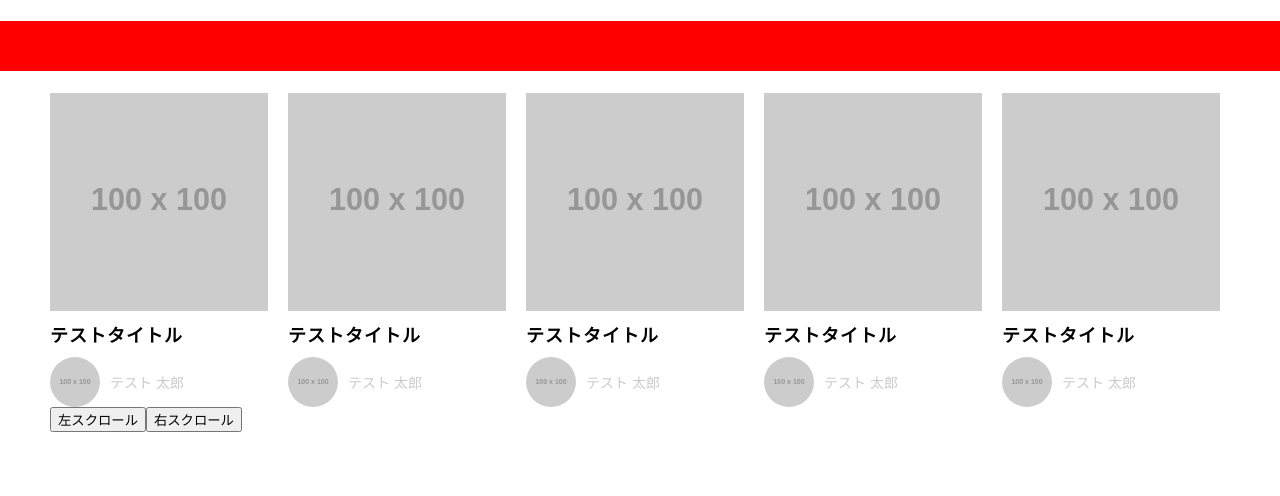
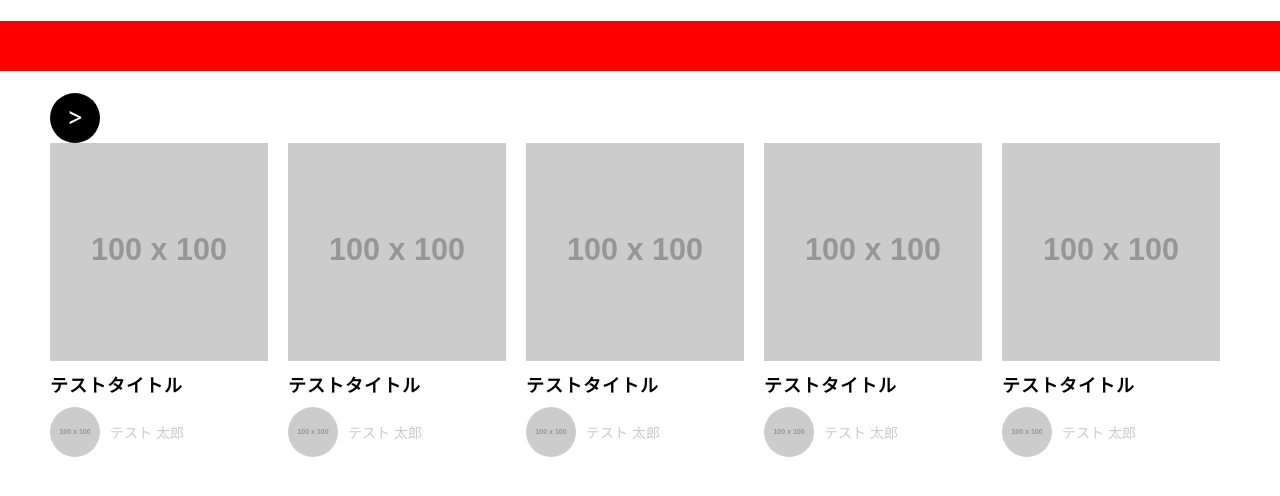
Before and after one commit to abeshi03/scroll-template, a Next.js app: page / in a window 1280 px wide. Shown: the top 496 px of the page. Built offline with nearby package versions, Linux system fonts and the light colour scheme.

Commit message:
スクロールロジックを追加

```diff
--- a/src/components/CardsFlow/CardsFlow.module.scss
+++ b/src/components/CardsFlow/CardsFlow.module.scss
@@ -1,6 +1,24 @@
 .cardsFlow {
 
   position: relative;
+
+
+  .btn {
+
+    width: 50px;
+    height: 50px;
+    border-radius: 50%;
+
+    padding-top: 8px;
+    text-align: center;
+
+    font-size: 25px;
+
+    background-color: black;
+    color: white;
+
+    cursor: pointer;
+  }
 
 
   .scrollingContainer {
--- a/src/components/CardsFlow/CardsFlow.tsx
+++ b/src/components/CardsFlow/CardsFlow.tsx
@@ -1,5 +1,5 @@
 // - フレームワーク =======================================================================================================
-import React, { memo, useEffect, useRef, VFC } from "react";
+import React, {memo, useEffect, useRef, useState, VFC} from "react";
 
 // - アセット ============================================================================================================
 import styles from "./CardsFlow.module.scss";
@@ -8,16 +8,30 @@ import styles from "./CardsFlow.module.scss";
 import { Card } from "../Card/Card";
 
 
+
+// - コンポーネント =======================================================================================================
 export const CardsFlow: VFC = memo(() => {
 
-  let scrollContainer: HTMLDivElement;
   const ref = useRef<HTMLDivElement | null>(null);
+  const [ isDisplayScrollingRightButton, setIsDisplayScrollingRightButton ] = useState(true);
+  const [ isDisplayScrollingLeftButton, setIsDisplayScrollingLeftButton ] = useState(false);
+
+
+  let scrollContainer!: HTMLDivElement;
 
   const scrollLeft = (): void => {
     scrollContainer.scroll({
       left: scrollContainer.scrollLeft - scrollContainer.clientWidth,
       behavior: "smooth"
     });
+
+    console.log("スクロール左！")
+
+    setIsDisplayScrollingRightButton(true);
+
+    if (scrollContainer.scrollLeft <= scrollContainer.clientWidth) {
+      setIsDisplayScrollingLeftButton(false);
+    }
   }
 
   const scrollRight = (): void => {
@@ -25,31 +39,52 @@ export const CardsFlow: VFC = memo(() => {
       left: scrollContainer.scrollLeft + scrollContainer.clientWidth,
       behavior: "smooth"
     });
+
+    setIsDisplayScrollingLeftButton(true);
+
+    if (
+      scrollContainer.scrollWidth - (scrollContainer.scrollLeft + scrollContainer.clientWidth) <=
+      scrollContainer.clientWidth
+    ) {
+      setIsDisplayScrollingRightButton(false);
+    }
   }
+
 
   useEffect(() => {
     scrollContainer = ref!.current!;
-  },[])
+  },[ isDisplayScrollingRightButton, isDisplayScrollingLeftButton ])
 
   return (
     <>
       <div className={styles.cardsFlow}>
+
         <div
-          ref={ref}
-          className={styles.scrollingContainer}
-        >
+          className={`${styles.btn} ${styles.scrollingLeftButton}`}
+          onClick={scrollLeft}
+          style={{display: isDisplayScrollingLeftButton ? "inline-block" : "none"}}
+          role="button"
+          aria-label="カードを左へスクロールする">{'<'}
+        </div>
+        <div
+          className={`${styles.btn} ${styles.scrollingRightButton}`}
+          style={{display: isDisplayScrollingRightButton ? "inline-block" : "none"}}
+          onClick={scrollRight}
+          role="button"
+          aria-label="カードを右へスクロールする">{'>'}
+        </div>
 
+
+        <div ref={ref} className={styles.scrollingContainer}>
           {[...Array(10)].map((_, index) => (
             <Card
               key={index}
               className={styles.card}
             />
           ))}
+        </div>
 
-        </div>
       </div>
-      <button onClick={scrollLeft}>左スクロール</button>
-      <button onClick={scrollRight}>右スクロール</button>
     </>
   );
 });
```
